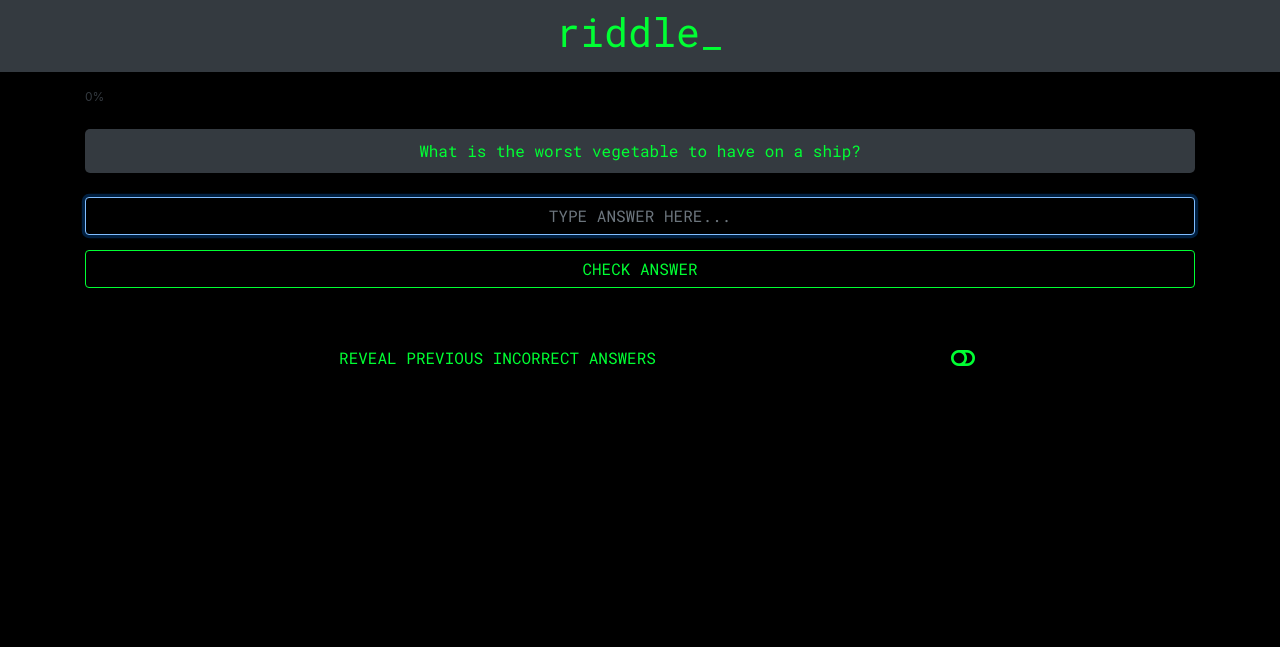
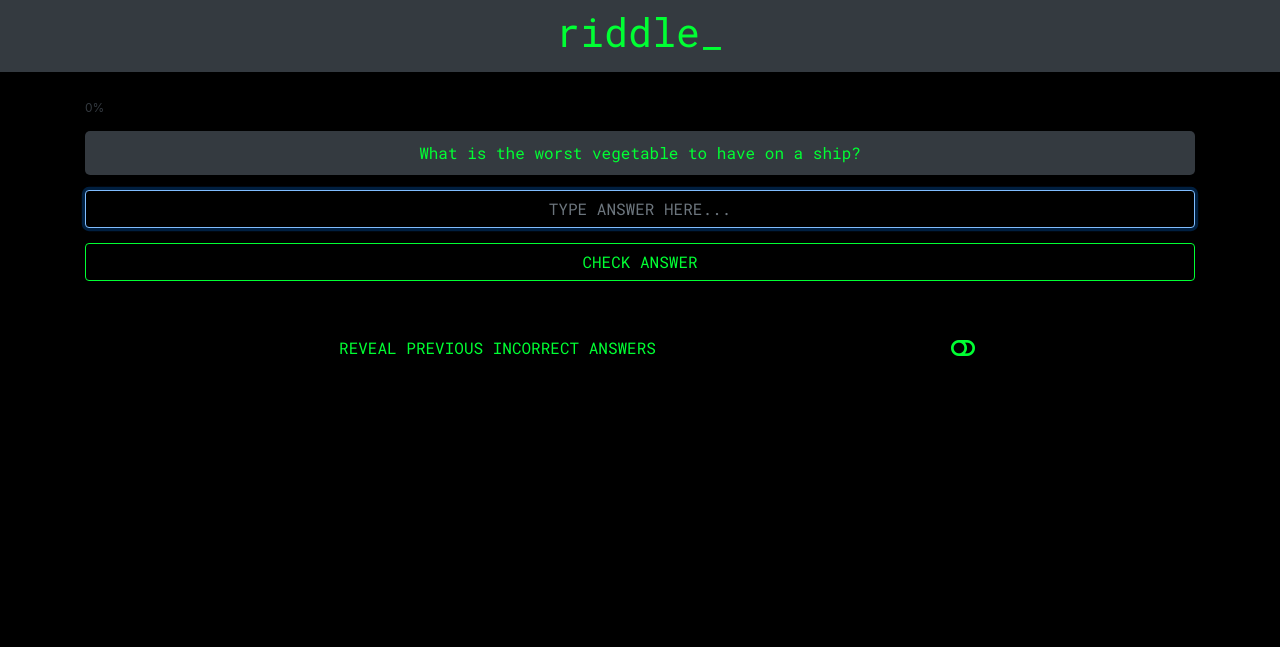
Before and after one commit to george5793/riddle-game, a Flask app: page /1 in a window 1280 px wide. Shown: the top 647 px of the page. Run offline with Flask 2, Linux system fonts and the light colour scheme; some libraries are stand-ins or nearby versions.

Commit message:
Removed <br> in html and replaced with appropriate CSS

```diff
--- a/data/high_scores.csv
+++ b/data/high_scores.csv
@@ -3,3 +3,6 @@
 1,Kekss
 1,Kekss
 1,Kekss
+1,George
+3,George
+3,George
--- a/data/players.txt
+++ b/data/players.txt
@@ -1,3 +1,6 @@
 
 Izzy
 George
+George
+George
+bob
--- a/static/css/style.css
+++ b/static/css/style.css
@@ -1,11 +1,27 @@
 body {
     background-color: black;
-    padding-top: 65px;
+    padding-top: 100px;
+}
+
+a:hover {
+    text-decoration: none;
 }
 
 .title {
     font-family: 'Roboto Mono', monospace;
     color: #00ff33;
+}
+
+.title:hover {
+    text-decoration: none;
+}
+
+.spacing-15 {
+    margin-bottom: 15px;
+}
+
+.spacing-30 {
+    margin-bottom: 30px;
 }
 
 .celebration {
--- a/templates/base.html
+++ b/templates/base.html
@@ -13,22 +13,23 @@
 </head>
 
 <body>
-    <div class="container">
-        <div class="row">
+    <header>
         <nav class="navbar navbar-expand-sm bg-dark justify-content-center fixed-top">
             <a href="{{ url_for('index') }}">
                 <h1 class="title text-green">riddle_</h1>
             </a>
         </nav>
-        </div>
-        <br> {% block content %} {% endblock %}
+    </header>
+    <div class="container">
+        {% block content %} {% endblock %}
+        <footer>
             <div class="row">
                 <div class="col-12">
-                <nav class="navbar navbar-expand-sm bg-dark justify-content-center fixed-bottom title">
+                    <div class="navbar navbar-expand-sm bg-dark justify-content-center fixed-bottom title">
                         <button type="button" class="btn-rules" data-toggle="modal" data-target="#rules-modal">
                             <h3><i class="fas fa-info-circle"></i></h3>
                         </button>
-                </nav>
+                    </div>
                 </div>
             </div>
             <div class="row">
@@ -56,6 +57,7 @@
                     </div>
                 </div>
             </div>
+        </footer>
     </div>
 
     <script src="https://code.jquery.com/jquery-3.2.1.slim.min.js" integrity="sha384-KJ3o2DKtIkvYIK3UENzmM7KCkRr/rE9/Qpg6aAZGJwFDMVNA/GpGFF93hXpG5KkN" crossorigin="anonymous"></script>
--- a/templates/high_scores.html
+++ b/templates/high_scores.html
@@ -1,10 +1,9 @@
 {% extends "base.html" %} {% block content %}
 <div class="row">
-    <div class="col-12 exit-message text-center">
+    <div class="col-12 exit-message text-center spacing-30">
         BETTER LUCK NEXT TIME!
     </div>
 </div>
-<br>
 <div class="row">
     <div class="col-12">
         <table class="table table-dark title text-center">
--- a/templates/index.html
+++ b/templates/index.html
@@ -1,5 +1,4 @@
 {% extends "base.html" %} {% block content %}
-<br>
 <div class="row">
     <div class="col-12">
         <form method="POST">
@@ -8,4 +7,4 @@
         </form>
     </div>
 </div>
-<br> {% endblock %}
+{% endblock %}
--- a/templates/riddles_game.html
+++ b/templates/riddles_game.html
@@ -1,21 +1,19 @@
 {% extends "base.html" %} {% block content %}
-<div class="row">
+<div class="row spacing-15">
     <div class="col-12">
         <div class="progress">
             <div class="progress-bar" style="width:{{ game_percentage }}%" role="progressbar" aria-valuenow="{{ game_percentage }}" aria-valuemin="0" aria-valuemax="100">{{ game_percentage }}%</div>
         </div>
     </div>
 </div>
-<br>
-<div class="row">
+<div class="row spacing-15">
     <div class="col-12">
         <div class="riddle text-center bg-dark">
             {{ riddles[riddle_number]["riddle"] }}
         </div>
     </div>
 </div>
-<br>
-<div class="row">
+<div class="row spacing-15">
     <div class="col-12">
         <form method="POST">
             <input class="form-control text-center" type="text" placeholder="TYPE ANSWER HERE..." name="guess" autocomplete="off" autofocus/>
@@ -24,13 +22,11 @@
         </form>
     </div>
 </div>
-<br>
-<div class="row">
+<div class="row spacing-30">
     {% with messages = get_flashed_messages() %} {% if messages %} {% for message in messages %}
     <div class="col-12 incorrect-answer text-center">{{ message }}</div>
     {% endfor %} {% endif %} {% endwith %}
 </div>
-<br>
 <div class="row">
         <div class="reveal col-9 text-center accordion">
             REVEAL PREVIOUS INCORRECT ANSWERS
@@ -60,4 +56,4 @@
         </table>
     </div>
 </div>
-<br> {% endblock %}
+{% endblock %}
```
Lines whose indentation alone changed are shown as unchanged.
